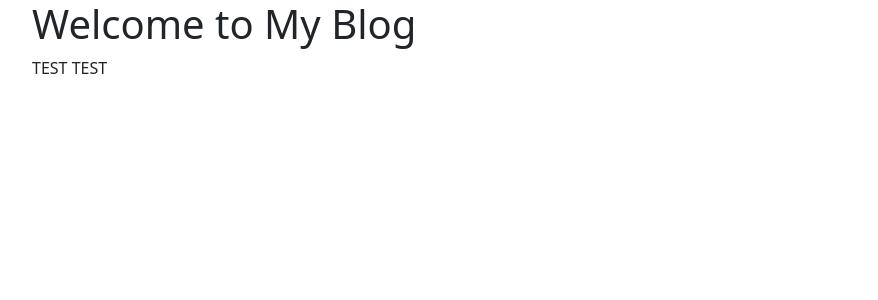
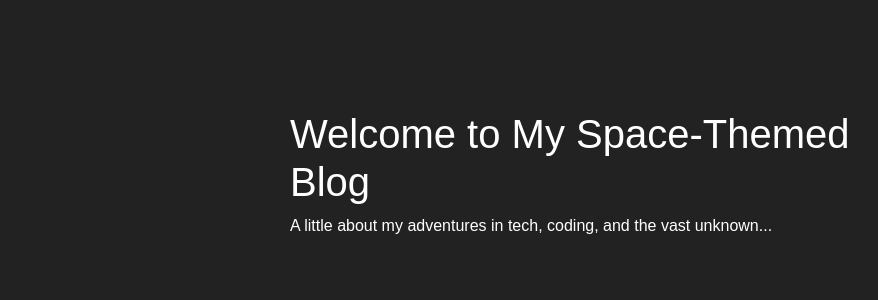
Before and after one commit to JamesVictorAlvarez/Personal-Blog, a React (Create React App) app: page / in a window 1280 px wide. Shown: the top 300 px of the page, without its empty margins (50-928 px from the left). Built offline with nearby package versions, Linux system fonts and the light colour scheme.

Commit message:
Added parallax tilt library & some css

```diff
--- a/package.json
+++ b/package.json
@@ -9,6 +9,7 @@
     "bootstrap": "^5.3.3",
     "react": "^18.2.0",
     "react-dom": "^18.2.0",
+    "react-parallax-tilt": "^1.7.212",
     "react-router-dom": "^6.22.2",
     "react-scripts": "5.0.1",
     "web-vitals": "^2.1.4"
--- a/src/components/Home.js
+++ b/src/components/Home.js
@@ -1,10 +1,15 @@
 import React from 'react';
+import './home.css';
 
 function Home() {
   return (
-    <div className="container">
-        <h1>Welcome to My Blog</h1>
-        <p>TEST TEST</p>
+    <div> {/* No extra container needed if using parallax library */}
+      <section className="stars-section">
+        <div className="description">
+          <h1>Welcome to My Space-Themed Blog</h1>
+          <p>A little about my adventures in tech, coding, and the vast unknown...</p>
+        </div>
+      </section>
     </div>
   );
 }
--- /dev/null
+++ b/src/components/home.css
@@ -0,0 +1,17 @@
+body {
+    background-color: #222;
+    color: white;
+    font-family: 'Arial', sans-serif;
+    margin: 0;
+    overflow-x: hidden;
+  }
+
+  .container {
+    padding: 40px 20px;
+    text-align: center;
+  }
+
+  .description {
+    margin: 30px auto;
+    max-width: 600px;
+  }
```
Also changed, not shown: src/components/navbar.css (added, +8 -0 lines), 1 other file (tests, documents, lock files or other folders).
